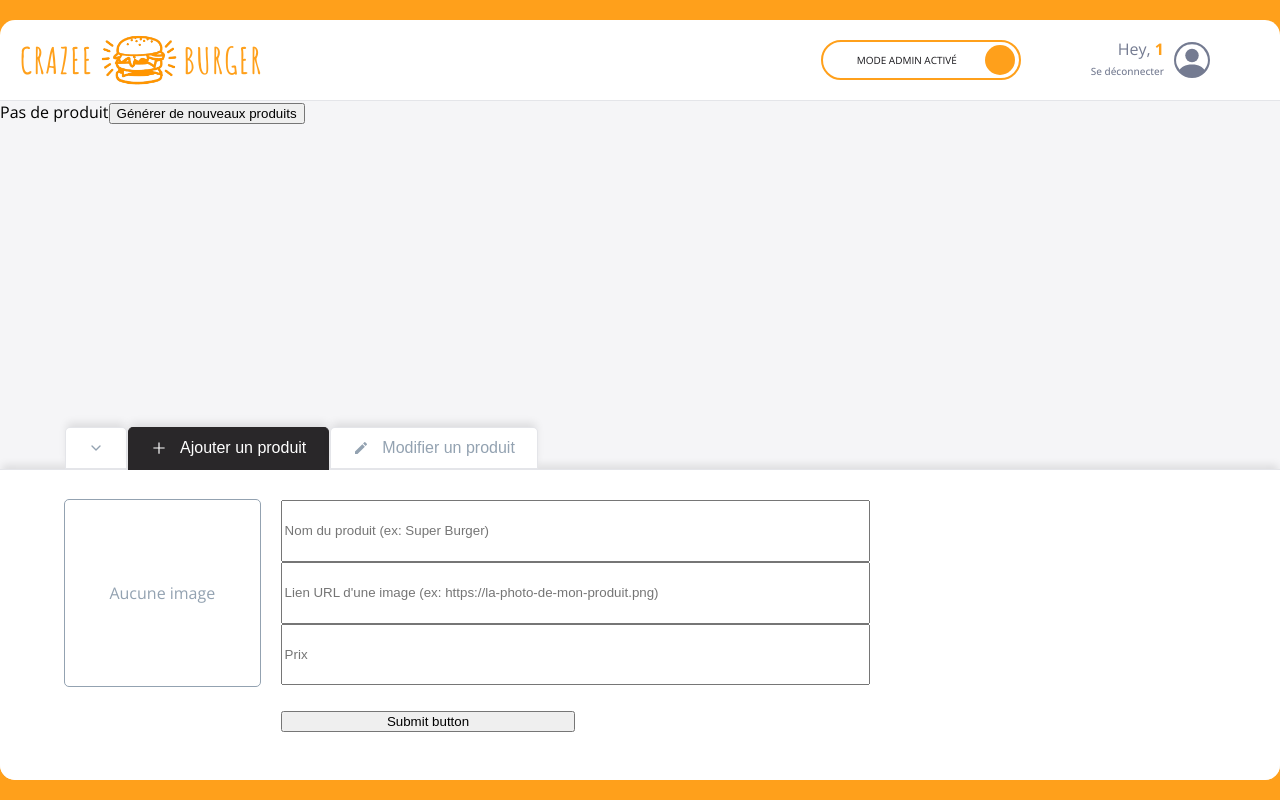
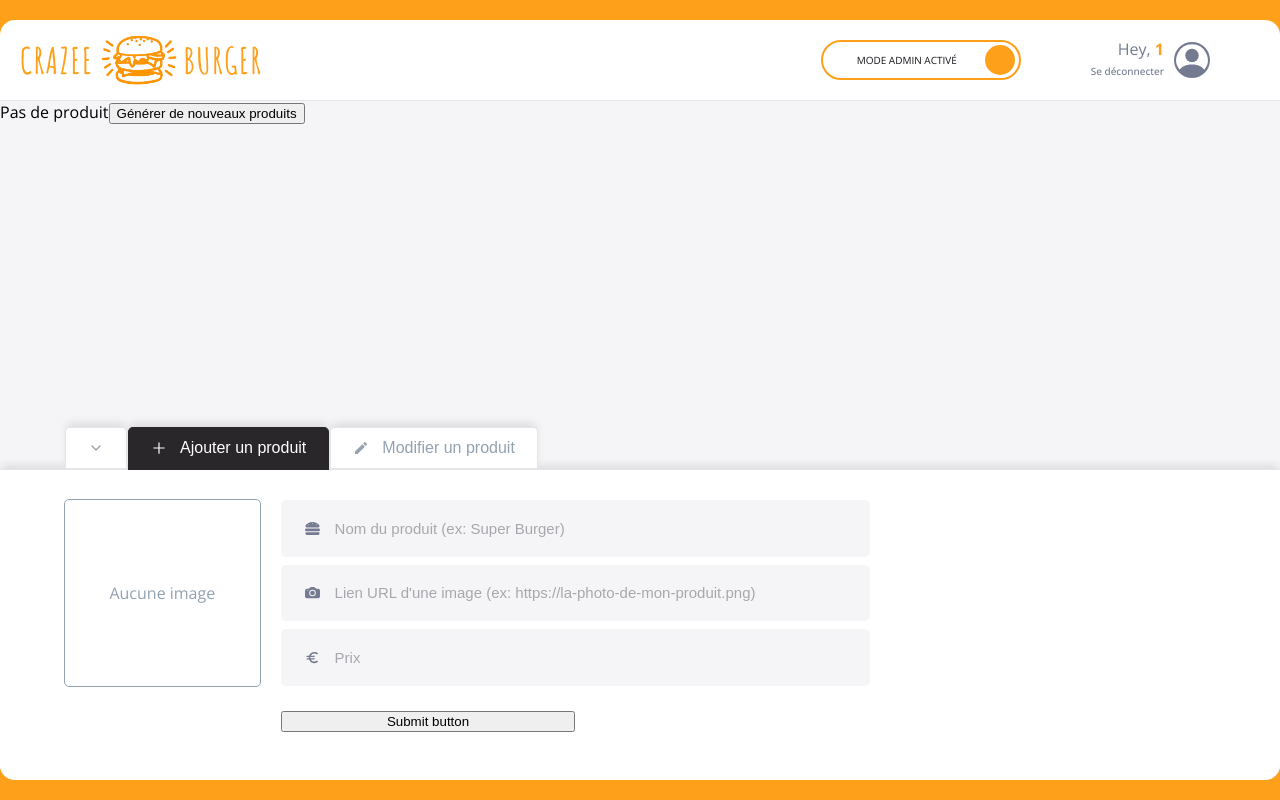
Before and after one commit to ImadeusF/crazee-burger, a React (Vite) app: page /order/1 in a window 1280 px wide. Built offline with nearby package versions, Linux system fonts and the light colour scheme.

Commit message:
♻️ F08: TextInput > Create common base to both version

```diff
--- a/src/components/pages/login/LoginForm.jsx
+++ b/src/components/pages/login/LoginForm.jsx
@@ -36,6 +36,7 @@
         required
         Icon={<BsPersonCircle />}
         className={"input-login"}
+        version={"normal"}
         />
         <PrimaryButton
         label={"Accéder à votre espace"}
--- a/src/components/pages/order/Main/Admin/AdminPanel/AddForm.jsx
+++ b/src/components/pages/order/Main/Admin/AdminPanel/AddForm.jsx
@@ -3,6 +3,10 @@
 import OrderContext from "../../../../../../context/OrderContext";
 import { FiCheck } from "react-icons/fi";
 import { theme } from "../../../../../../themes";
+import TextInput from "../../../../../reusable-ui/TextInput";
+import { FaHamburger } from "react-icons/fa";
+import { MdOutlineEuro } from "react-icons/md";
+import { BsFillCameraFill } from "react-icons/bs";
 
 const EMPTY_PRODUCT = {
   id: 0,
@@ -51,26 +55,32 @@
         )}
       </div>
       <div className="input-fields">
-        <input
+        <TextInput
           name="title"
           value={newProduct.title}
           type="text"
           placeholder="Nom du produit (ex: Super Burger)"
           onChange={handleChange}
+          Icon={<FaHamburger />}
+          version={"minimalist"}
         />
-        <input
+        <TextInput
           name="imageSource"
           value={newProduct.imageSource}
           type="text"
           placeholder="Lien URL d'une image (ex: https://la-photo-de-mon-produit.png)"
           onChange={handleChange}
+          Icon={<BsFillCameraFill />}
+          version={"minimalist"}
         />
-        <input
+        <TextInput
           name="price"
           value={newProduct.price ? newProduct.price : ""}
           type="text"
           placeholder="Prix"
           onChange={handleChange}
+          Icon={<MdOutlineEuro />}
+          version={"minimalist"}
         />
       </div>
       <div className="submit">
@@ -130,11 +140,10 @@
 
   .input-fields {
     grid-area: input-fields;
-
     display: grid;
     grid-template-columns: 1fr;
     grid-template-rows: repeat(3, 1fr);
-    /* grid-row-gap: 8px; */
+    grid-row-gap: 8px;
   }
 
   .submit {
--- a/src/components/reusable-ui/TextInput.jsx
+++ b/src/components/reusable-ui/TextInput.jsx
@@ -1,40 +1,72 @@
-import styled from "styled-components";
+import styled, { css } from "styled-components";
 import { theme } from "../../themes";
 
-export default function TextInput({ value, onChange, Icon, className, ...extraProps }) {
+export default function TextInput({
+  value,
+  onChange,
+  Icon,
+  className,
+  version = "normal",
+  ...extraProps
+}) {
   return (
-    <InputStyled className={className}>
+    <TextInputStyled className={className} version={version}>
       <div className="icon">{Icon && Icon}</div>
       <input value={value} onChange={onChange} type="text" {...extraProps} />
-    </InputStyled>
+    </TextInputStyled>
   );
 }
 
-const InputStyled = styled.div`
-  background: ${theme.colors.white};
+const TextInputStyled = styled.div`
   border-radius: ${theme.borderRadius.round};
-  padding: 18px 24px;
   display: flex;
   align-items: center;
 
   .icon {
+    font-size: ${theme.fonts.size.SM};
+    margin: 0 13px 0 8px;
     display: flex;
-    justify-content: center;
-    align-items: center;
-    font-size: ${theme.fonts.size.SM};
-    margin: 0 8px 0 10px;
-    color: ${theme.colors.greySemiDark};
   }
 
   input {
     border: none;
     font-size: ${theme.fonts.size.SM};
-    color: ${theme.colors.dark};
     width: 100%;
 
     &::placeholder {
-      background: ${theme.colors.white};
       color: ${theme.colors.greyMedium};
     }
   }
+  ${(props) => {
+    if (props.version === "normal") return extraNormalStyle;
+    if (props.version === "minimalist") return extraMinimalistStyle;
+  }}
 `;
+
+const extraNormalStyle = css`
+  background-color: ${theme.colors.white};
+  padding: 18px 28px;
+  color: ${theme.colors.greySemiDark};
+
+  input {
+    color: ${theme.colors.dark};
+
+    &::placeholder {
+      background: ${theme.colors.white};
+    }
+  }
+`;
+const extraMinimalistStyle = css`
+  background-color: ${theme.colors.background_white};
+  padding: 8px 16px;
+  color: ${theme.colors.greyBlue};
+
+  input {
+    background: ${theme.colors.background_white};
+    color: ${theme.colors.dark};
+
+    &:focus {
+      outline: 0;
+    }
+  }
+`;
```
